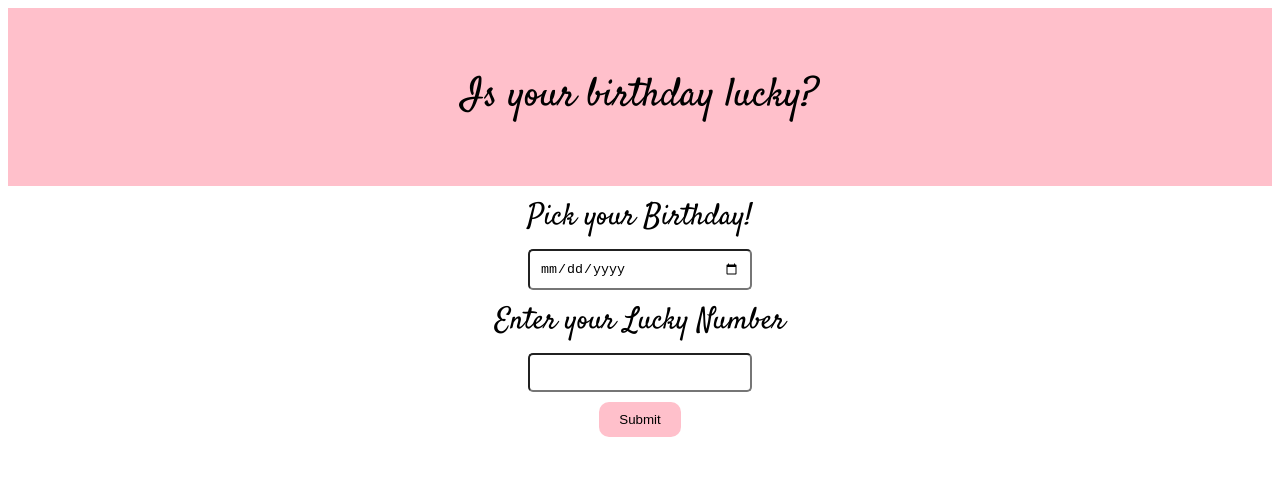
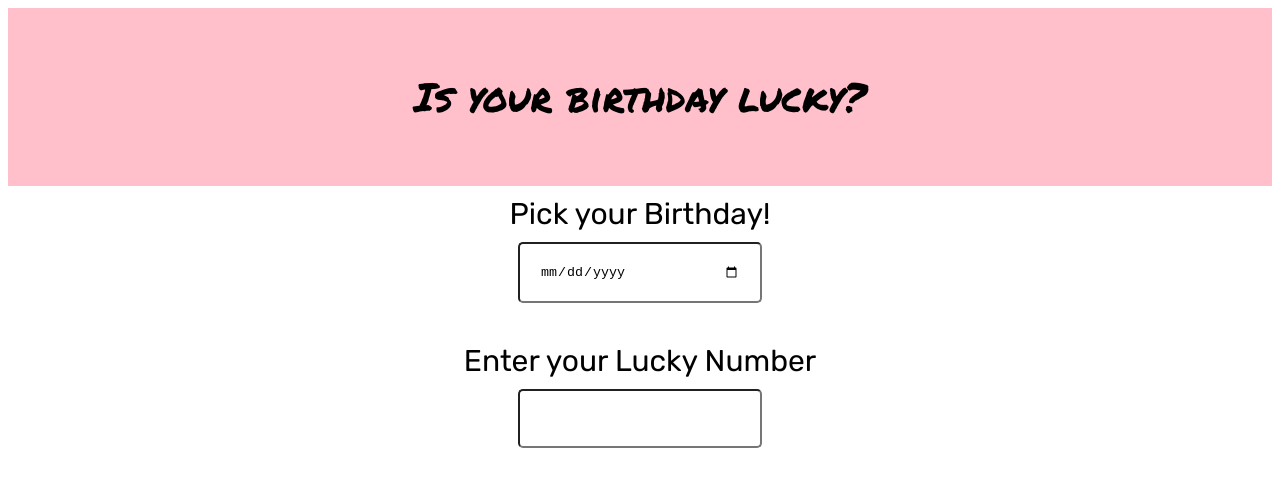
Before and after one commit to jaywadekar18/is-your-bday-lucky, a plain HTML site: page index.html in a window 1280 px wide. Shown: the top 485 px of the page. Drawn offline with Linux system fonts and the light colour scheme.

Commit message:
asthetic changes

```diff
--- a/style.css
+++ b/style.css
@@ -1,7 +1,9 @@
-@import url("https://fonts.googleapis.com/css2?family=Satisfy&display=swap");
+@import url('https://fonts.googleapis.com/css2?family=Permanent+Marker&display=swap');
+@import url('https://fonts.googleapis.com/css2?family=Rubik&display=swap');
 body {
   text-align: center;
-  font-family: "Satisfy", cursive;
+  font-family: 'Rubik', sans-serif;
+
 }
 main{
   padding: 10px;
@@ -11,13 +13,14 @@ input {
   margin: 10px auto;
   width: 200px;
   border-radius: 5px;
-  padding: 10px;
-
+  padding: 20px;
+  margin-bottom: 40px;
 }
 nav {
   padding: 20px;
   background-color: pink;
   font-size: 40px;
+  font-family: 'Permanent Marker', cursive;
 }
 .customButton {
   background-color: pink;
```
